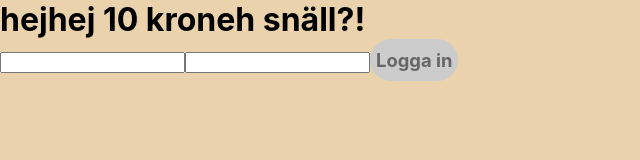
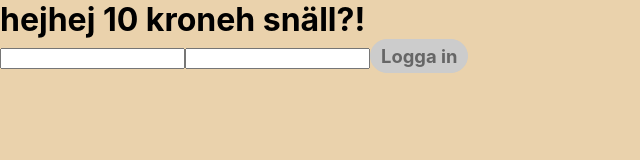
Before and after one commit to AdamAgerling/grupp2-12factor, a React (Create React App) app: page / in a window 1280 px wide. Shown: the top 160 px of the page, without its empty margins (0-640 px from the left). Built offline with nearby package versions, Linux system fonts and the light colour scheme.

Commit message:
fix again

```diff
--- a/src/components/Button/Button.module.css
+++ b/src/components/Button/Button.module.css
@@ -3,7 +3,8 @@
   border: 1px solid #FE938C;
   background: #FE938C;
   color: black;
-  padding: 9px 5px;
+  width: fit-content;
+  padding: 5px 10px;
   cursor: pointer;
   font-size: 1.15rem;
   border-radius: 30px;
```
